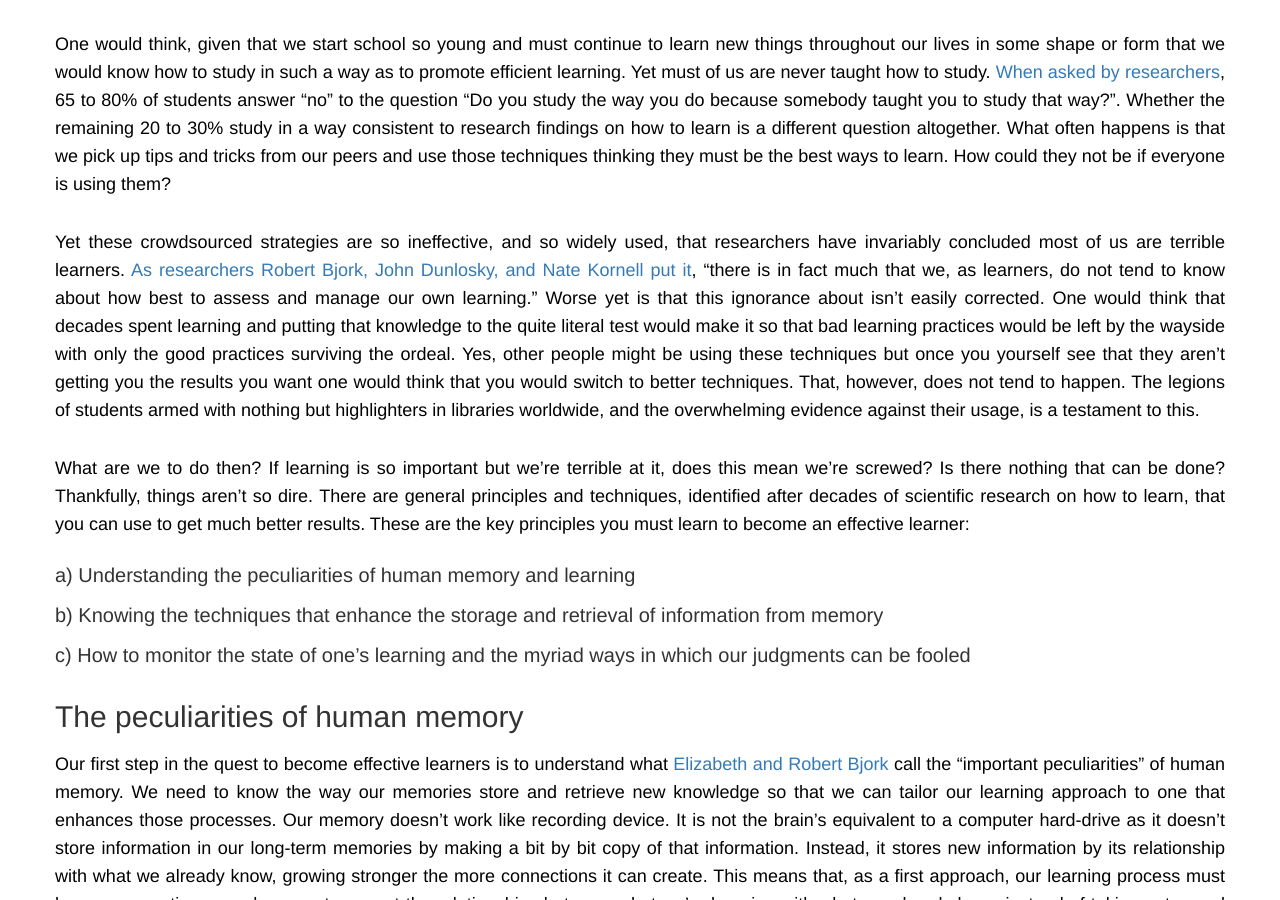
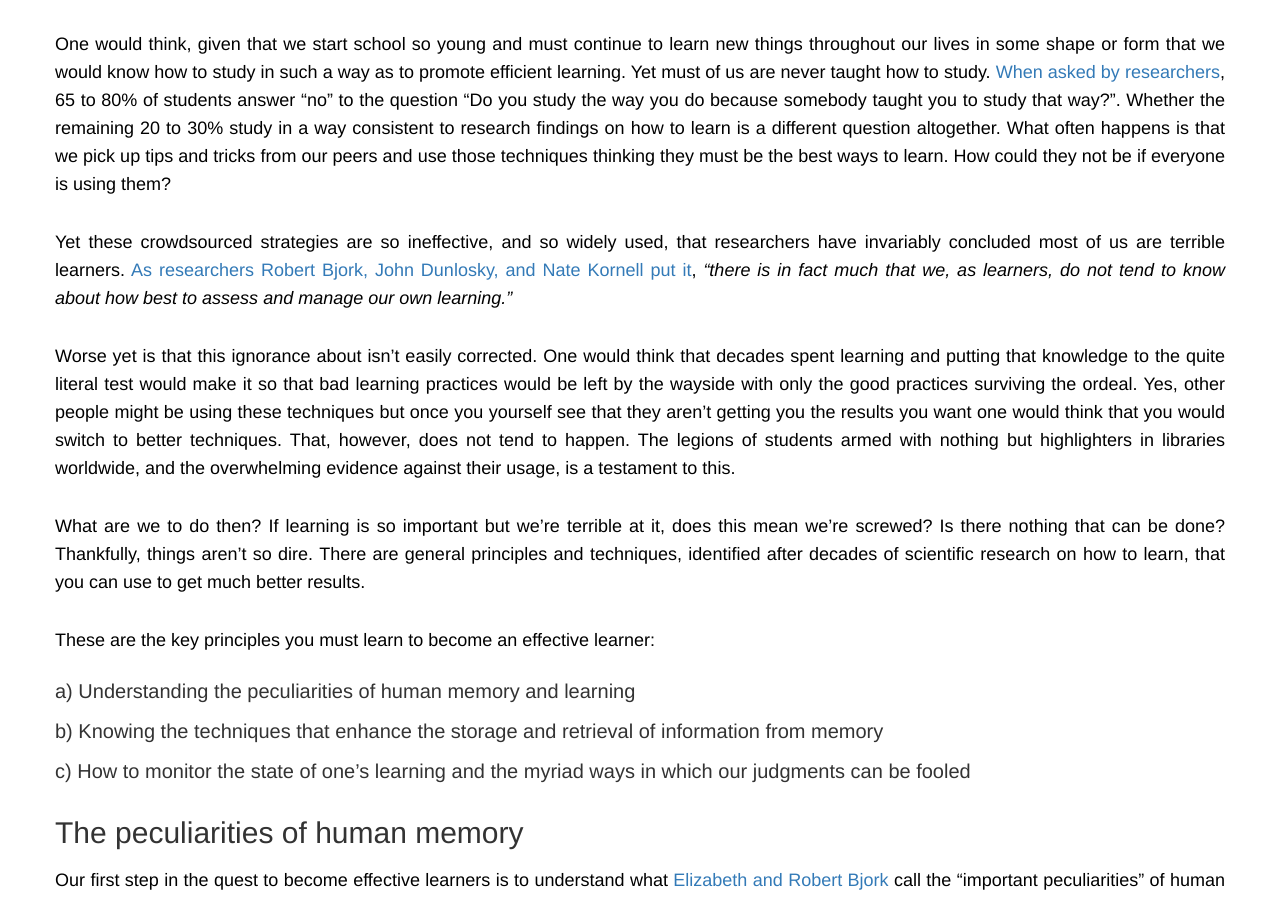
Before and after one commit to superpoweredmemory/superpoweredmemory.github.io, a Jekyll site: the page built from _posts/2017-08-08-effectiveleaner.md, in a window 1280 px wide and 900 px high, scrolled down 639 px. Built offline with Jekyll 4.4.1, drawn with Linux system fonts in a browser that asks for light colours; nearby versions of some CDN libraries; some web fonts are replaced; comment, search, counter and statistics services are not loaded.

```diff
--- a/_posts/2017-08-08-effectiveleaner.md
+++ b/_posts/2017-08-08-effectiveleaner.md
@@ -15,10 +15,12 @@ There is an added difficulty to all of this however: Most people are terrible le
 
 One would think, given that we start school so young and must continue to learn new things throughout our lives in some shape or form that we would know how to study in such a way as to promote efficient learning. Yet must of us are never taught how to study. [When asked by researchers](https://link.springer.com/article/10.3758/s13423-011-0181-y), 65 to 80% of students answer “no” to the question “Do you study the way you do because somebody taught you to study that way?”. Whether the remaining 20 to 30% study in a way consistent to research findings on how to learn is a different question altogether. What often happens is that we pick up tips and tricks from our peers and use those techniques thinking they must be the best ways to learn. How could they not be if everyone is using them?
 
-Yet these crowdsourced strategies are so ineffective, and so widely used, that researchers have invariably concluded most of us are terrible learners. [As researchers Robert Bjork, John Dunlosky, and Nate Kornell put it](http://www.annualreviews.org/doi/abs/10.1146/annurev-psych-113011-143823), “there is in fact much that we, as learners, do not tend to know about how best to assess and manage our own learning.”
+Yet these crowdsourced strategies are so ineffective, and so widely used, that researchers have invariably concluded most of us are terrible learners. [As researchers Robert Bjork, John Dunlosky, and Nate Kornell put it](http://www.annualreviews.org/doi/abs/10.1146/annurev-psych-113011-143823), *“there is in fact much that we, as learners, do not tend to know about how best to assess and manage our own learning.”*
+
 Worse yet is that this ignorance about isn’t easily corrected. One would think that decades spent learning and putting that knowledge to the quite literal test would make it so that bad learning practices would be left by the wayside with only the good practices surviving the ordeal. Yes, other people might be using these techniques but once you yourself see that they aren’t getting you the results you want one would think that you would switch to better techniques. That, however, does not tend to happen. The legions of students armed with nothing but highlighters in libraries worldwide, and the overwhelming evidence against their usage, is a testament to this.
 
 What are we to do then? If learning is so important but we’re terrible at it, does this mean we’re screwed? Is there nothing that can be done? Thankfully, things aren’t so dire. There are general principles and techniques, identified after decades of scientific research on how to learn, that you can use to get much better results.
+
 These are the key principles you must learn to become an effective learner:
 
 #### a) Understanding the peculiarities of human memory and learning
```
